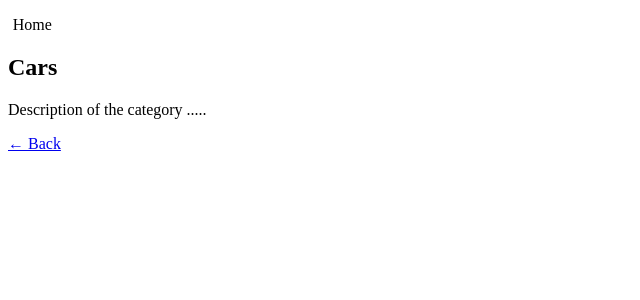
After one commit to ingafter60/resale2, a Django app: page /category/cars/ in a window 1280 px wide. The commit adds this page. Shown: the top 300 px of the page, without its empty margins (0-640 px from the left). Run offline with Django 3.2, Linux system fonts and the light colour scheme; data comes from the database, SQL or seed files in the repository.

Commit message:
5. Loaded list of categories

```diff
--- a/config/urls.py
+++ b/config/urls.py
@@ -8,6 +8,7 @@ import resale.views
 
 urlpatterns = [
     path('', resale.views.home, name='home'),
+    path('category/', include('resale.urls')),
     path('admin/', admin.site.urls),
 ]
 # Serving static files during development
--- a/resale/models.py
+++ b/resale/models.py
@@ -1,5 +1,6 @@
 # resale/models.py
 from django.db import models
+from django.urls import reverse
 from django.contrib.auth.models import User
 from django.utils import timezone
 from django.utils.text import slugify
@@ -9,12 +10,13 @@ from django.utils.text import slugify
 class Category(models.Model):
 
 	cat_name 	= models.CharField(max_length=50)
+	cat_description = models.CharField(max_length=255)
 	cat_image 	= models.ImageField(upload_to='category/', blank=True, null=True)
-	cat_slug 	= models.SlugField(blank=True, null=True)
+	slug 	= models.SlugField(blank=True, null=True)
 
 	def save(self, *args, **kwargs):
-		if not self.cat_slug and self.cat_name:
-			self.cat_slug = slugify(self.cat_name)
+		if not self.slug and self.cat_name:
+			self.slug = slugify(self.cat_name)
 		super(Category, self).save(*args, **kwargs)
 
 	class Meta:
@@ -25,6 +27,8 @@ class Category(models.Model):
 		return self.cat_name
 
 
+	def get_absolute_url(self):
+		return reverse('resale:category_list', args=[str(self.slug)])
 
 # PRODUCT MODEL/TALBE
 class Product(models.Model):
--- /dev/null
+++ b/resale/templates/Resale/categories.html
@@ -0,0 +1,13 @@
+{% extends "base.html" %}
+
+<!-- It will extend from base.html (line: 21) -->
+{% block title %}
+	<h2>{{ catlist }}</h2>
+	<p>{{ catlist.cat_description }}</p>
+{% endblock %}
+
+{% block content %}
+
+    <p><a href="{% url 'home' %}">&larr; Back</a></p>
+
+{% endblock %}
--- a/resale/urls.py
+++ b/resale/urls.py
@@ -5,5 +5,6 @@ from . import views
 app_name = 'resale'
 
 urlpatterns = [
-	path('', views.home, name='home')
+    # path('<slug:slug>/', views.detail, name='detail'),
+    path('<slug:slug>/', views.category_list, name='category_list'),
 ]
--- a/resale/views.py
+++ b/resale/views.py
@@ -1,7 +1,20 @@
 # resale/views
-from django.shortcuts import render
+from django.shortcuts import render, get_object_or_404
+from . models import Category
 
 # Create your views here.
 def home(request):
+	categories = Category.objects.all()
+	context = {'section': 'home', 'categories': categories}
+	return render(request, 'Resale/index.html', context)
 
-	return render(request, 'Resale/index.html')
+# def detail(request, slug=None):
+# 	category = get_object_or_404(Category, slug=slug)
+# 	context = {'category':category}
+# 	return render(request, 'Resale/categories.html', context)
+
+
+def category_list(request, slug=None):
+	cat_list = get_object_or_404(Category, slug=slug)
+	context = {'catlist':cat_list}
+	return render(request, 'Resale/categories.html', context)
--- /dev/null
+++ b/static/css/base.css
@@ -0,0 +1,19 @@
+.menu {
+    list-style: none;
+    padding-left: 0;
+}
+
+.menu > li {
+    display: inline-block;
+}
+
+.menu > li > a {
+    text-decoration: none;
+    color: #000;
+    margin: 0 0.3em;
+}
+
+.menu > li > a.active {
+    padding-bottom: 0.3em;
+    border-bottom: 2px solid #528DEA;
+}
--- a/templates/base.html
+++ b/templates/base.html
@@ -1,13 +1,19 @@
 <!doctype html>
+{% load static %}
 <html lang="en">
 <head>
     <meta charset="UTF-8">
+    <link rel="stylesheet" href="{% static 'css/base.css' %}">
 	<title>Home | Resale</title>
 </head>
 <body>
 
+
 <ul class="menu">
-    <li><a href="{% url 'home' %}">Home</a></li>
+    <li>
+        <a class="{% if section == 'home' %}active{% endif %}"
+           href="{% url 'home' %}">Home</a>
+    </li>
 </ul>
 
 {% block title %}{% endblock %}
```
Also changed, not shown: resale/templates/Resale/detail.html (added, +13 -0 lines), resale/templates/Resale/index.html (+17 -0 lines), db.sqlite3, resale/migrations/0002_auto_20200616_1447.py (added), resale/migrations/0003_category_cat_description.py (added).
